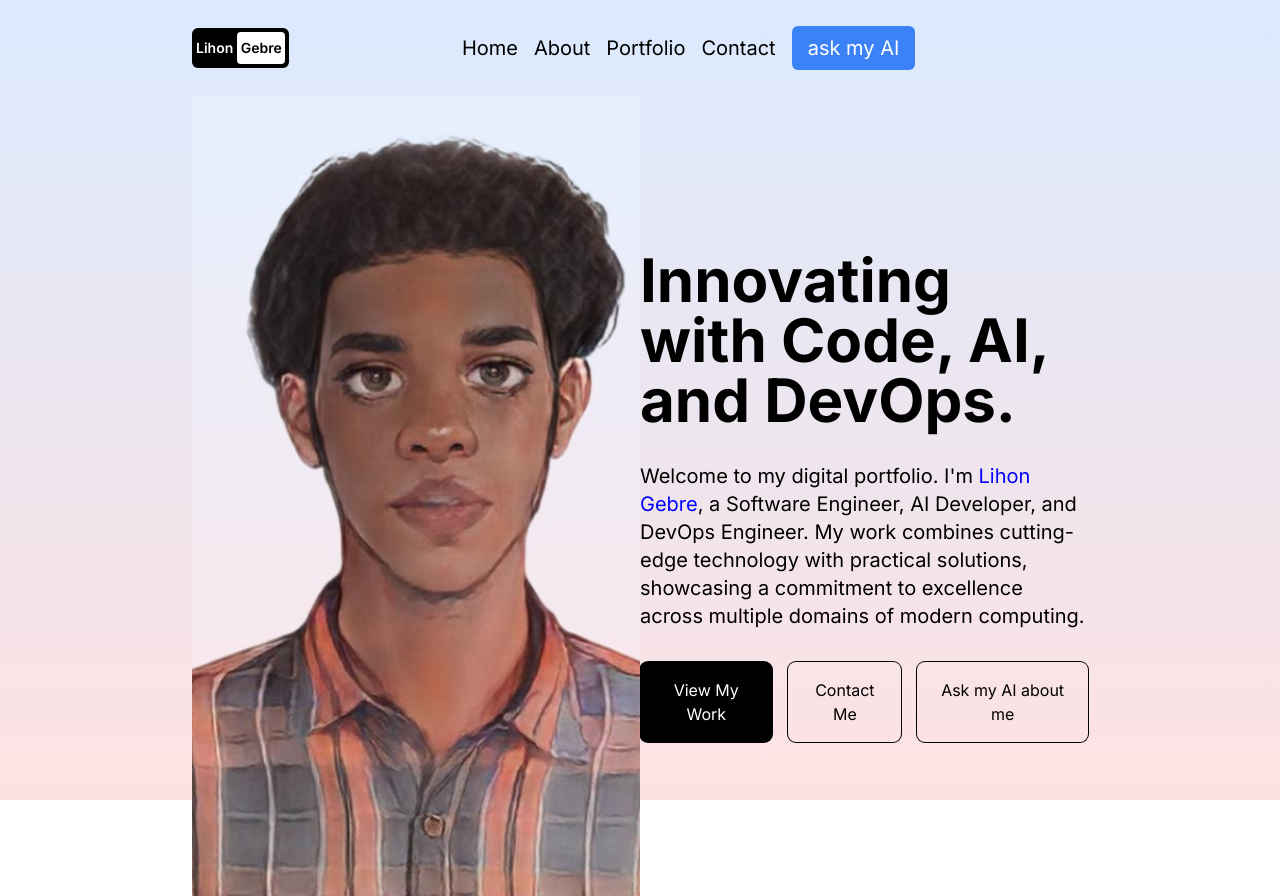
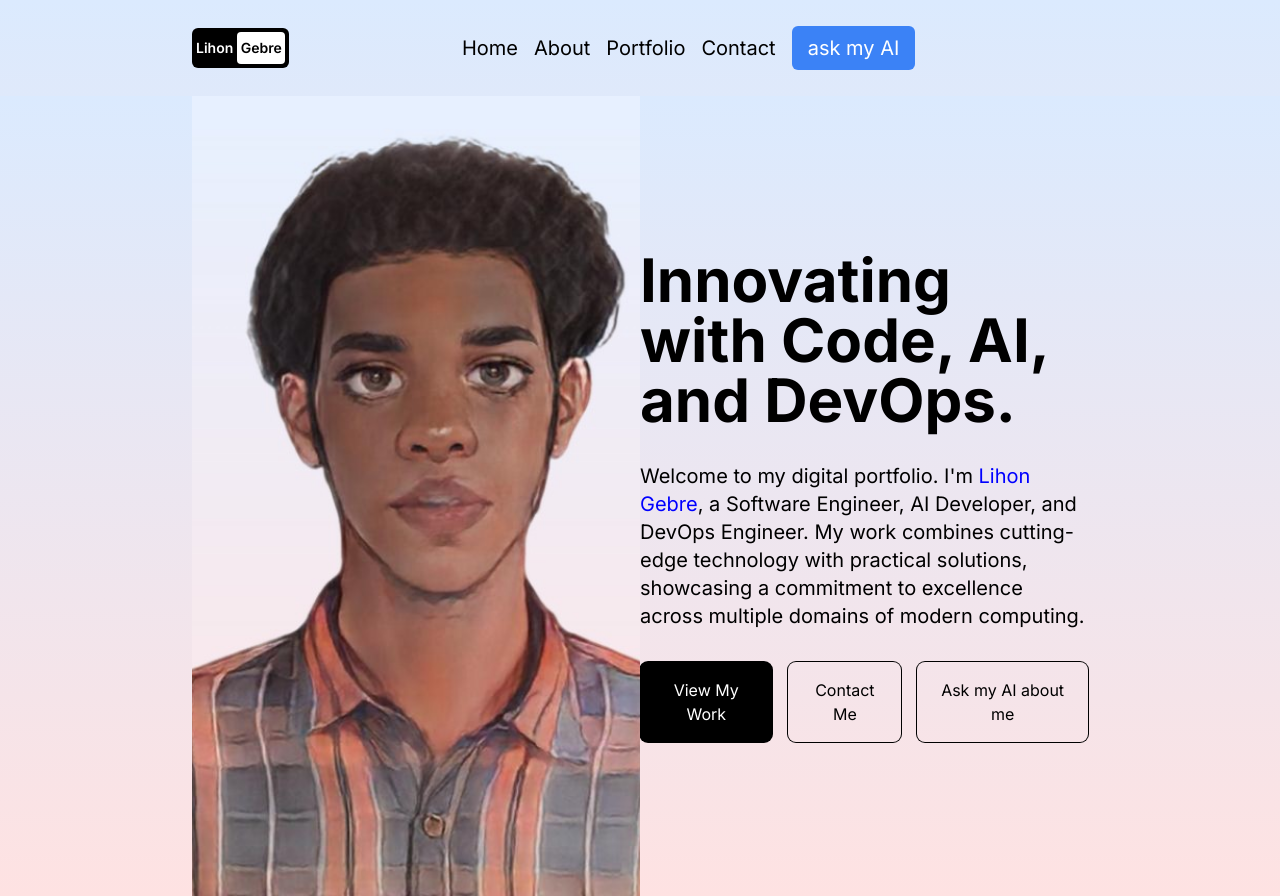
Before and after one commit to gelftheshot/portfolio, a Next.js app: page / in a window 1280 px wide. After the commit the page ends 800 px from the top, so only its background shows below. Built offline with nearby package versions, Linux system fonts and the light colour scheme.

Commit message:
updating the ui a little bit

```diff
--- a/app/page.jsx
+++ b/app/page.jsx
@@ -6,8 +6,8 @@ import Link from 'next/link';
 
 const Homepage = () => {
   return (
-    <motion.div
-      className="h-full"
+    <motion.main
+      className="min-h-screen bg-gradient-to-b from-blue-100 to-red-100"
       initial={{ y: "-200vh" }}
       animate={{ y: "0%" }}
       transition={{ duration: 1 }}
@@ -60,7 +60,7 @@ const Homepage = () => {
           </div>
         </div>
       </div>
-    </motion.div>
+    </motion.main>
   );
 };
 
```
